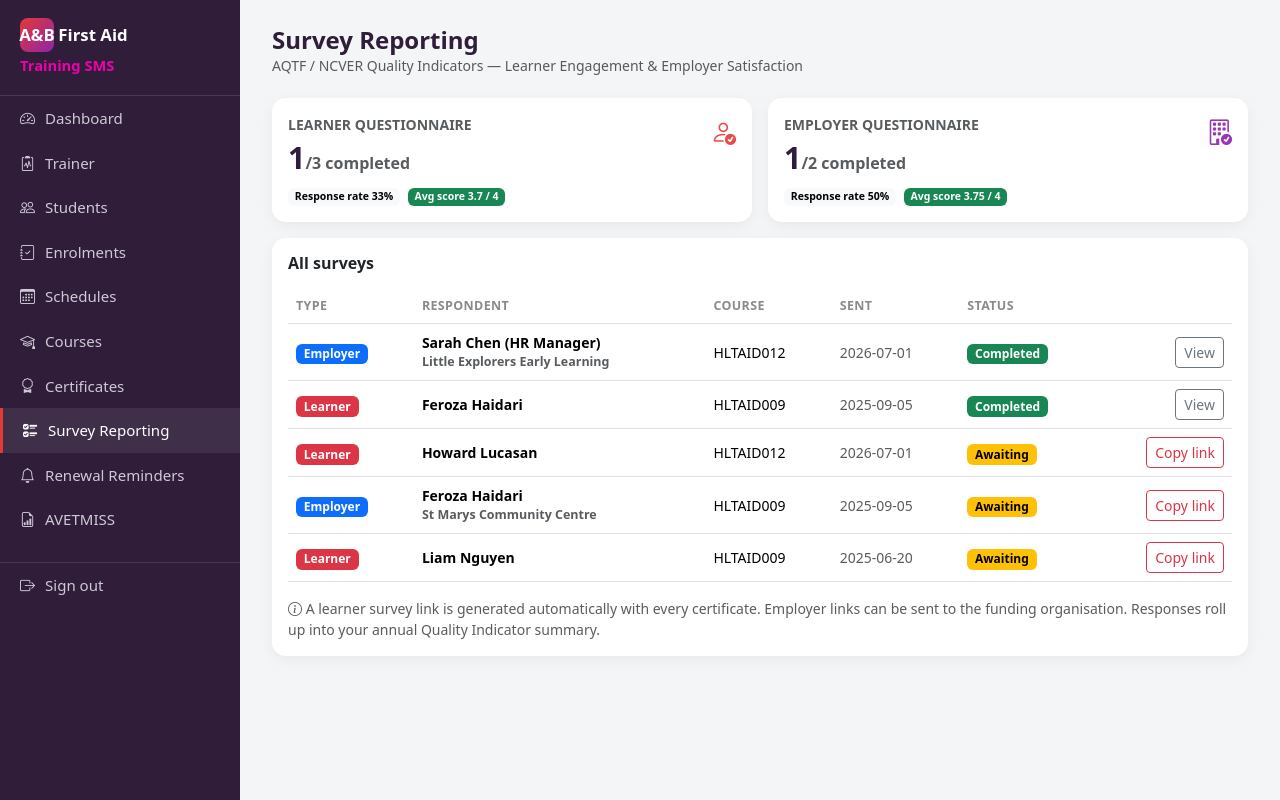
After one commit to anirudhatalmale6-alt/anb-first-aid-sms, a PHP site: page /index.php?r=surveys in a window 1280 px wide. The commit adds this page. Run offline with PHP 8.4, Linux system fonts and the light colour scheme; the visitor is signed in with stand-in values (Sample User, id 1).

Commit message:
Add trainer dashboard + Quality Indicator survey module
- Trainer dashboard: role-aware (trainers see own classes, admin sees all),
  per-class attendance/assessed/issued readiness, deep-link to pipeline
- Surveys: NCVER/AQTF Quality Indicators (Learner Engagement + Employer
  Satisfaction), public tokenised links, auto-generated with each cert,
  reporting screen w/ response rate + avg score, response detail view
- New trainer user (trainer@anbfirstaidtraining.com.au), schedule trainer_id

Co-Authored-By: Claude Opus 4.8 (1M context) <noreply@anthropic.com>

```diff
--- a/app/lib/db.php
+++ b/app/lib/db.php
@@ -90,6 +90,20 @@ function db_migrate(PDO $p): void {
         reminder_6wk_sent TEXT, reminder_2wk_sent TEXT,
         FOREIGN KEY(enrolment_id) REFERENCES enrolments(id), FOREIGN KEY(student_id) REFERENCES students(id)
     );
+    CREATE TABLE surveys (
+        id INTEGER PRIMARY KEY AUTOINCREMENT,
+        token TEXT NOT NULL UNIQUE,
+        type TEXT NOT NULL DEFAULT 'learner',   -- learner | employer (NCVER Quality Indicators)
+        student_id INTEGER, enrolment_id INTEGER, certificate_id INTEGER,
+        respondent_name TEXT, company_name TEXT,
+        sent_at TEXT, completed_at TEXT,
+        answers TEXT,      -- JSON {code:score}
+        comment_best TEXT, comment_improve TEXT,
+        created_at TEXT DEFAULT (datetime('now')),
+        FOREIGN KEY(student_id) REFERENCES students(id),
+        FOREIGN KEY(enrolment_id) REFERENCES enrolments(id),
+        FOREIGN KEY(certificate_id) REFERENCES certificates(id)
+    );
     ");
 }
 
@@ -97,6 +111,9 @@ function db_seed(PDO $p): void {
     // Admin login (authorised signatory)
     $p->prepare("INSERT INTO users (name,email,password,role,is_trainer) VALUES (?,?,?,?,1)")
       ->execute(['Gloria Omoregie','admin@anbfirstaidtraining.com.au', password_hash('demo1234', PASSWORD_DEFAULT),'admin']);
+    // Trainer login (delivers classes, marks attendance & assessment outcomes)
+    $p->prepare("INSERT INTO users (name,email,password,role,is_trainer) VALUES (?,?,?,?,1)")
+      ->execute(['David Trainer','trainer@anbfirstaidtraining.com.au', password_hash('demo1234', PASSWORD_DEFAULT),'trainer']);
 
     // Locations
     $locs = [['St. Marys','NSW','2760'],['Blacktown (Max Webber Function Centre)','NSW','2148'],
@@ -133,12 +150,13 @@ function db_seed(PDO $p): void {
 
     // Schedules (a few upcoming)
     $today = new DateTime('2026-08-01');
-    $ss = $p->prepare("INSERT INTO schedules (plan_id,location_id,name,start_date,start_time,end_date,end_time,total_places) VALUES (?,?,?,?,?,?,?,?)");
+    $ss = $p->prepare("INSERT INTO schedules (plan_id,location_id,name,start_date,start_time,end_date,end_time,total_places,trainer_id) VALUES (?,?,?,?,?,?,?,?,?)");
+    // trainer_id 2 = David Trainer (all classes assigned to him for the demo)
     $schedRows = [
-        [1,1,'CPR Express - St. Marys','2026-08-01','09:30','2026-08-01','10:15',15],
-        [3,2,'First Aid - Blacktown','2026-08-08','09:00','2026-08-08','13:00',15],
-        [5,1,'Child Care First Aid - St. Marys','2026-08-15','09:00','2026-08-15','15:00',12],
-        [2,3,'CPR Regular - Seven Hills','2026-08-22','09:30','2026-08-22','10:15',15],
+        [1,1,'CPR Express - St. Marys','2026-08-01','09:30','2026-08-01','10:15',15,2],
+        [3,2,'First Aid - Blacktown','2026-08-08','09:00','2026-08-08','13:00',15,2],
+        [5,1,'Child Care First Aid - St. Marys','2026-08-15','09:00','2026-08-15','15:00',12,2],
+        [2,3,'CPR Regular - Seven Hills','2026-08-22','09:30','2026-08-22','10:15',15,2],
     ];
     foreach ($schedRows as $r) $ss->execute($r);
 
@@ -202,4 +220,18 @@ function db_seed(PDO $p): void {
     // 8) Ubong Essiet - First Aid, schedule 2 - online done but ID not sighted & not marked present
     $en->execute([8,2,3,2,2,'2026-08-08','2026-08-08','enrolled',89,89,'paid',1,1,0,0,0]);
     $eu->execute([8,2,'70',null]);
+
+    // ---- Quality Indicator surveys (NCVER Learner Engagement + Employer Satisfaction) ----
+    // Attached to issued certificates: cert 1 = Feroza (SA46055-22001), cert 2 = Howard (SA46055-22002)
+    $sv = $p->prepare("INSERT INTO surveys (token,type,student_id,enrolment_id,certificate_id,respondent_name,company_name,sent_at,completed_at,answers,comment_best,comment_improve) VALUES (?,?,?,?,?,?,?,?,?,?,?,?)");
+    // learner survey - completed (mostly Agree/Strongly Agree)
+    $learnerAns = json_encode(['LE1'=>4,'LE2'=>4,'LE3'=>3,'LE4'=>4,'LE5'=>4,'LE6'=>3,'LE7'=>4,'LE8'=>4,'LE9'=>4,'LE10'=>3]);
+    $sv->execute(['SVL0000001','learner',1,1,1,'Feroza Haidari',null,'2025-09-05 10:10:00','2025-09-06 18:22:00',$learnerAns,'The trainer was clear and the hands-on CPR practice was excellent.','More parking at the venue would help.']);
+    // learner survey - sent, not yet completed
+    $sv->execute(['SVL0000002','learner',2,2,2,'Howard Lucasan',null,'2026-07-01 10:10:00',null,null,null,null]);
+    // employer survey - completed (company that funded Howard's child-care first aid)
+    $empAns = json_encode(['ES1'=>4,'ES2'=>4,'ES3'=>4,'ES4'=>3,'ES5'=>4,'ES6'=>4,'ES7'=>3,'ES8'=>4]);
+    $sv->execute(['SVE0000001','employer',2,2,2,'Sarah Chen (HR Manager)','Little Explorers Early Learning','2026-07-01 10:12:00','2026-07-04 09:15:00',$empAns,'Staff came back confident and job-ready.','Nothing - smooth process.']);
+    // employer survey - sent, not yet completed
+    $sv->execute(['SVE0000002','employer',1,1,1,null,'St Marys Community Centre','2025-09-05 10:12:00',null,null,null,null]);
 }
--- /dev/null
+++ b/app/lib/survey.php
@@ -0,0 +1,107 @@
+<?php
+/**
+ * A&B First Aid Training - Quality Indicator surveys.
+ *
+ * Implements the two NCVER / AQTF Quality Indicator instruments RTOs must collect
+ * and report annually:
+ *   - Learner Questionnaire  (Learner Engagement indicator)
+ *   - Employer Questionnaire (Employer Satisfaction indicator)
+ *
+ * A survey link is issued alongside each certificate. The learner (and, where
+ * relevant, the funding employer) complete it via a public tokenised link; the
+ * responses are stored and rolled up into the annual Quality Indicator summary.
+ */
+declare(strict_types=1);
+
+/** 4-point scale used by both instruments. */
+const SURVEY_SCALE = [
+    1 => 'Strongly Disagree',
+    2 => 'Disagree',
+    3 => 'Agree',
+    4 => 'Strongly Agree',
+];
+
+/** Learner Engagement question set (representative AQTF QI items). */
+function survey_learner_questions(): array {
+    return [
+        'LE1'  => 'I approached my trainers with questions when I needed to.',
+        'LE2'  => 'The training focused on relevant skills.',
+        'LE3'  => 'The training prepared me well for work.',
+        'LE4'  => 'The trainers had an excellent knowledge of the subject.',
+        'LE5'  => 'The training was at the right level of difficulty for me.',
+        'LE6'  => 'The assessment was a fair test of my skills and knowledge.',
+        'LE7'  => 'I received useful feedback on my assessment.',
+        'LE8'  => 'The training resources were relevant and helpful.',
+        'LE9'  => 'Overall, I am satisfied with the training.',
+        'LE10' => 'I would recommend A&B First Aid Training to others.',
+    ];
+}
+
+/** Employer Satisfaction question set (representative AQTF QI items). */
+function survey_employer_questions(): array {
+    return [
+        'ES1' => 'The training was relevant to our workplace needs.',
+        'ES2' => 'The training reflected current industry practice.',
+        'ES3' => 'The trainers had the skills and knowledge to deliver the training.',
+        'ES4' => 'The assessment was appropriate to the skills being taught.',
+        'ES5' => 'Our employee is more competent at work after the training.',
+        'ES6' => 'The RTO communicated with us effectively.',
+        'ES7' => 'The training was delivered at a time and place that suited us.',
+        'ES8' => 'Overall, we are satisfied with the training provided.',
+    ];
+}
+
+function survey_questions(string $type): array {
+    return $type === 'employer' ? survey_employer_questions() : survey_learner_questions();
+}
+
+function survey_title(string $type): string {
+    return $type === 'employer' ? 'Employer Satisfaction Questionnaire' : 'Learner Questionnaire';
+}
+
+/** Generate a short unique survey token. */
+function survey_token(string $type): string {
+    $prefix = $type === 'employer' ? 'SVE' : 'SVL';
+    return $prefix . strtoupper(bin2hex(random_bytes(5)));
+}
+
+/**
+ * Ensure every issued certificate has a learner (and employer) survey row.
+ * Idempotent - safe to call on each page load so surveys always track certs.
+ */
+function survey_backfill(PDO $pdo): void {
+    $certs = $pdo->query("
+        SELECT c.id cert_id, c.student_id, c.enrolment_id, c.issue_date,
+               s.first_name, s.last_name
+        FROM certificates c JOIN students s ON s.id=c.student_id")->fetchAll();
+    $ins = $pdo->prepare("INSERT INTO surveys (token,type,student_id,enrolment_id,certificate_id,respondent_name,sent_at) VALUES (?,?,?,?,?,?,?)");
+    foreach ($certs as $c) {
+        $has = $pdo->prepare("SELECT COUNT(*) FROM surveys WHERE certificate_id=? AND type='learner'");
+        $has->execute([$c['cert_id']]);
+        if (!$has->fetchColumn()) {
+            $ins->execute([
+                survey_token('learner'), 'learner', $c['student_id'], $c['enrolment_id'], $c['cert_id'],
+                $c['first_name'].' '.$c['last_name'], $c['issue_date'].' 10:00:00'
+            ]);
+        }
+    }
+}
+
+/** Aggregate stats for the reporting screen. */
+function survey_stats(PDO $pdo): array {
+    $out = [];
+    foreach (['learner','employer'] as $t) {
+        $sent = (int)$pdo->query("SELECT COUNT(*) FROM surveys WHERE type='$t'")->fetchColumn();
+        $done = (int)$pdo->query("SELECT COUNT(*) FROM surveys WHERE type='$t' AND completed_at IS NOT NULL")->fetchColumn();
+        // average score across all answered items
+        $rows = $pdo->query("SELECT answers FROM surveys WHERE type='$t' AND answers IS NOT NULL")->fetchAll(PDO::FETCH_COLUMN);
+        $sum=0;$n=0;
+        foreach ($rows as $j) { foreach ((array)json_decode($j,true) as $v){ $sum+=(int)$v;$n++; } }
+        $out[$t] = [
+            'sent'=>$sent, 'done'=>$done,
+            'rate'=> $sent? round($done/$sent*100) : 0,
+            'avg' => $n? round($sum/$n,2) : null,
+        ];
+    }
+    return $out;
+}
--- a/app/public/index.php
+++ b/app/public/index.php
@@ -37,6 +37,40 @@ if ($r === 'verify') {
     $st->execute([$num]);
     $cert = $st->fetch() ?: null;
     render('verify', compact('cert','num'), 'Verify certificate');
+    exit;
+}
+
+/* ---- public Quality Indicator survey (tokenised link, no login) ---- */
+if ($r === 'survey') {
+    require __DIR__ . '/../lib/survey.php';
+    $pdo = db();
+    $token = trim($_GET['t'] ?? '');
+    $st = $pdo->prepare("SELECT sv.*, s.first_name, s.last_name, co.code course_code, co.title course_title
+        FROM surveys sv
+        LEFT JOIN students s ON s.id=sv.student_id
+        LEFT JOIN enrolments e ON e.id=sv.enrolment_id
+        LEFT JOIN courses co ON co.id=e.course_id
+        WHERE sv.token=?");
+    $st->execute([$token]);
+    $survey = $st->fetch() ?: null;
+
+    if ($survey && $_SERVER['REQUEST_METHOD'] === 'POST' && !$survey['completed_at']) {
+        $questions = survey_questions($survey['type']);
+        $answers = [];
+        foreach ($questions as $code=>$q) {
+            $v = (int)($_POST['q'][$code] ?? 0);
+            if ($v>=1 && $v<=4) $answers[$code] = $v;
+        }
+        $upd = $pdo->prepare("UPDATE surveys SET completed_at=datetime('now'), answers=?, comment_best=?, comment_improve=?, respondent_name=COALESCE(NULLIF(?,''),respondent_name), company_name=COALESCE(NULLIF(?,''),company_name) WHERE id=?");
+        $upd->execute([
+            json_encode($answers), trim($_POST['best'] ?? ''), trim($_POST['improve'] ?? ''),
+            trim($_POST['respondent_name'] ?? ''), trim($_POST['company_name'] ?? ''), $survey['id']
+        ]);
+        $survey = null; // fall through to thank-you
+        render('survey', ['survey'=>null,'done'=>true,'token'=>$token], 'Survey submitted');
+        exit;
+    }
+    render('survey', ['survey'=>$survey,'done'=>false,'token'=>$token], 'Quality Indicator Survey');
     exit;
 }
 
@@ -239,6 +273,51 @@ case 'reminders':
     render('reminders', compact('rows'), 'Renewal Reminders');
     break;
 
+case 'trainer':
+    // Trainer dashboard: classes assigned to this trainer + readiness
+    $uid = (int)$_SESSION['uid'];
+    $isTrainer = (current_user()['role'] ?? '') === 'trainer';
+    // admins see all classes; trainers see their own
+    $sqlWhere = $isTrainer ? "WHERE sc.trainer_id=?" : "";
+    $sql = "
+        SELECT sc.*, p.title plan_title, co.code course_code, co.title course_title, l.name location,
+          (SELECT COUNT(*) FROM enrolments e WHERE e.schedule_id=sc.id) enrolled,
+          (SELECT COUNT(*) FROM enrolments e WHERE e.schedule_id=sc.id AND e.attendance_marked=1) present,
+          (SELECT COUNT(*) FROM enrolments e WHERE e.schedule_id=sc.id AND e.tasks_satisfactory=1) assessed,
+          (SELECT COUNT(*) FROM enrolments e WHERE e.schedule_id=sc.id AND e.status='issued') issued
+        FROM schedules sc JOIN plans p ON p.id=sc.plan_id JOIN courses co ON co.id=p.course_id
+        LEFT JOIN locations l ON l.id=sc.location_id $sqlWhere ORDER BY sc.start_date";
+    $stt = $pdo->prepare($sql);
+    $stt->execute($isTrainer ? [$uid] : []);
+    $classes = $stt->fetchAll();
+    $me = current_user();
+    render('trainer', compact('classes','me','isTrainer'), 'Trainer Dashboard');
+    break;
+
+case 'surveys':
+    require __DIR__ . '/../lib/survey.php';
+    survey_backfill($pdo);
+    $stats = survey_stats($pdo);
+    $rows = $pdo->query("
+        SELECT sv.*, s.first_name, s.last_name, co.code course_code
+        FROM surveys sv LEFT JOIN students s ON s.id=sv.student_id
+        LEFT JOIN enrolments e ON e.id=sv.enrolment_id LEFT JOIN courses co ON co.id=e.course_id
+        ORDER BY sv.completed_at IS NULL, sv.completed_at DESC, sv.sent_at DESC")->fetchAll();
+    render('surveys', compact('stats','rows'), 'Survey Reporting');
+    break;
+
+case 'survey_view':
+    require __DIR__ . '/../lib/survey.php';
+    $id = (int)($_GET['id'] ?? 0);
+    $sv = $pdo->prepare("SELECT sv.*, s.first_name, s.last_name, co.title course_title
+        FROM surveys sv LEFT JOIN students s ON s.id=sv.student_id
+        LEFT JOIN enrolments e ON e.id=sv.enrolment_id LEFT JOIN courses co ON co.id=e.course_id
+        WHERE sv.id=?");
+    $sv->execute([$id]); $survey = $sv->fetch();
+    if (!$survey) { http_response_code(404); echo 'Not found'; break; }
+    render('survey_view', compact('survey'), 'Survey response');
+    break;
+
 case 'avetmiss':
     require __DIR__ . '/../lib/avetmiss.php';
     // period selection: default current calendar year
--- a/app/views/layout.php
+++ b/app/views/layout.php
@@ -31,11 +31,13 @@
 <div class="sidebar">
   <div class="brand"><span class="logo-badge">A&amp;B</span> First Aid<br><small>Training SMS</small></div>
   <a href="?r=dashboard"    class="<?= $r==='dashboard'?'active':'' ?>"><i class="bi bi-speedometer2"></i> Dashboard</a>
+  <a href="?r=trainer"      class="<?= $r==='trainer'?'active':'' ?>"><i class="bi bi-clipboard2-pulse"></i> Trainer</a>
   <a href="?r=students"     class="<?= $r==='students'||$r==='student'?'active':'' ?>"><i class="bi bi-people"></i> Students</a>
   <a href="?r=enrolments"   class="<?= $r==='enrolments'?'active':'' ?>"><i class="bi bi-journal-check"></i> Enrolments</a>
   <a href="?r=schedules"    class="<?= $r==='schedules'?'active':'' ?>"><i class="bi bi-calendar3"></i> Schedules</a>
   <a href="?r=courses"      class="<?= $r==='courses'?'active':'' ?>"><i class="bi bi-mortarboard"></i> Courses</a>
   <a href="?r=certificates" class="<?= $r==='certificates'?'active':'' ?>"><i class="bi bi-award"></i> Certificates</a>
+  <a href="?r=surveys"      class="<?= $r==='surveys'||$r==='survey_view'?'active':'' ?>"><i class="bi bi-ui-checks"></i> Survey Reporting</a>
   <a href="?r=reminders"    class="<?= $r==='reminders'?'active':'' ?>"><i class="bi bi-bell"></i> Renewal Reminders</a>
   <a href="?r=avetmiss"     class="<?= $r==='avetmiss'?'active':'' ?>"><i class="bi bi-file-earmark-bar-graph"></i> AVETMISS</a>
   <a href="?r=logout" style="margin-top:20px;border-top:1px solid rgba(255,255,255,.12)"><i class="bi bi-box-arrow-right"></i> Sign out</a>
--- /dev/null
+++ b/app/views/surveys.php
@@ -0,0 +1,67 @@
+<div class="topbar">
+  <div><h4 class="mb-0 fw-bold" style="color:#2F1D3A;">Survey Reporting</h4>
+    <div class="text-muted small">AQTF / NCVER Quality Indicators — Learner Engagement &amp; Employer Satisfaction</div></div>
+</div>
+
+<div class="row g-3 mb-3">
+  <?php
+  $cards = [
+    ['learner','Learner Questionnaire','bi-person-check','#E53935'],
+    ['employer','Employer Questionnaire','bi-building-check','#8e24aa'],
+  ];
+  foreach ($cards as [$key,$name,$ico,$col]): $s = $stats[$key]; ?>
+    <div class="col-md-6">
+      <div class="card stat-card p-3">
+        <div class="d-flex justify-content-between align-items-start">
+          <div>
+            <div class="text-muted small text-uppercase fw-semibold"><?= e($name) ?></div>
+            <div class="num"><?= $s['done'] ?><span class="text-muted" style="font-size:1rem;">/<?= $s['sent'] ?> completed</span></div>
+            <div class="small mt-1">
+              <span class="badge text-bg-light">Response rate <?= $s['rate'] ?>%</span>
+              <?php if ($s['avg']!==null): ?>
+                <span class="badge text-bg-success ms-1">Avg score <?= $s['avg'] ?> / 4</span>
+              <?php endif; ?>
+            </div>
+          </div>
+          <i class="bi <?= $ico ?> ico" style="color:<?= $col ?>;"></i>
+        </div>
+      </div>
+    </div>
+  <?php endforeach; ?>
+</div>
+
+<div class="card p-3">
+  <h6 class="fw-bold mb-3">All surveys</h6>
+  <table class="table align-middle mb-0">
+    <thead><tr><th>Type</th><th>Respondent</th><th>Course</th><th>Sent</th><th>Status</th><th></th></tr></thead>
+    <tbody>
+    <?php foreach ($rows as $sv):
+      $link = (isset($_SERVER['HTTP_HOST'])?('http'.(($_SERVER['HTTPS']??'')?'s':'').'://'.$_SERVER['HTTP_HOST']):'').'/?r=survey&t='.$sv['token'];
+    ?>
+      <tr>
+        <td><span class="badge <?= $sv['type']==='employer'?'text-bg-primary':'text-bg-danger' ?>"><?= ucfirst($sv['type']) ?></span></td>
+        <td class="small fw-semibold"><?= e($sv['respondent_name'] ?: (($sv['first_name']??'').' '.($sv['last_name']??''))) ?>
+          <?php if ($sv['company_name']): ?><div class="text-muted" style="font-size:.78rem;"><?= e($sv['company_name']) ?></div><?php endif; ?>
+        </td>
+        <td class="small"><?= e($sv['course_code'] ?? '') ?></td>
+        <td class="small text-muted"><?= e(substr((string)$sv['sent_at'],0,10)) ?></td>
+        <td>
+          <?php if ($sv['completed_at']): ?>
+            <span class="badge text-bg-success">Completed</span>
+          <?php else: ?>
+            <span class="badge text-bg-warning">Awaiting</span>
+          <?php endif; ?>
+        </td>
+        <td class="text-end">
+          <?php if ($sv['completed_at']): ?>
+            <a class="btn btn-sm btn-outline-secondary" href="?r=survey_view&id=<?= $sv['id'] ?>">View</a>
+          <?php else: ?>
+            <button class="btn btn-sm btn-outline-danger" onclick="navigator.clipboard.writeText('<?= e($link) ?>');this.textContent='Link copied';">Copy link</button>
+          <?php endif; ?>
+        </td>
+      </tr>
+    <?php endforeach; ?>
+    </tbody>
+  </table>
+  <div class="text-muted small mt-3"><i class="bi bi-info-circle"></i> A learner survey link is generated automatically with every certificate. Employer links can be sent to the funding organisation. Responses roll up into your annual Quality Indicator summary.</div>
+</div>
```
Also changed, not shown: app/views/survey.php (added, +81 -0 lines), app/views/survey_view.php (added, +42 -0 lines), app/views/trainer.php (added, +53 -0 lines).
